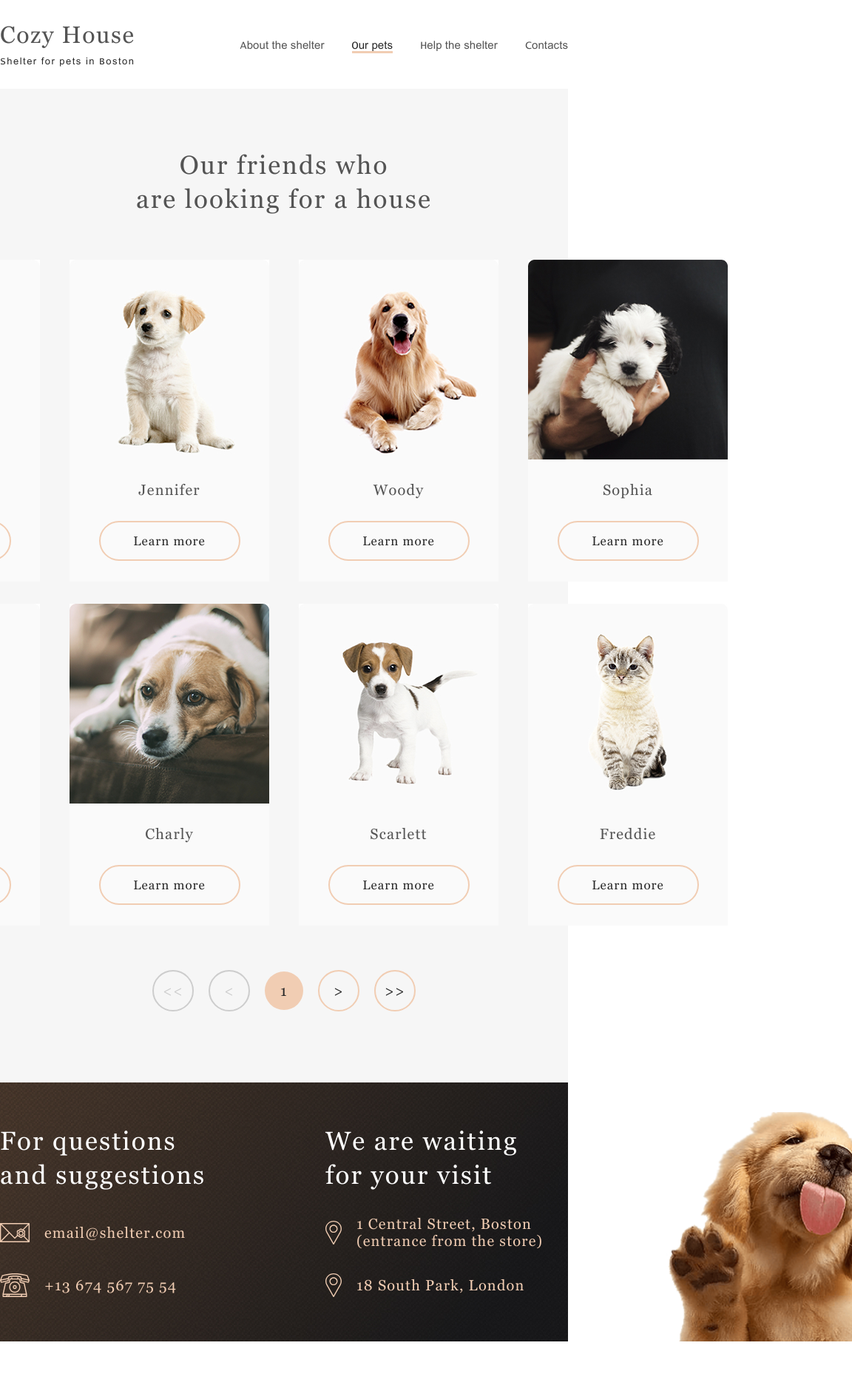
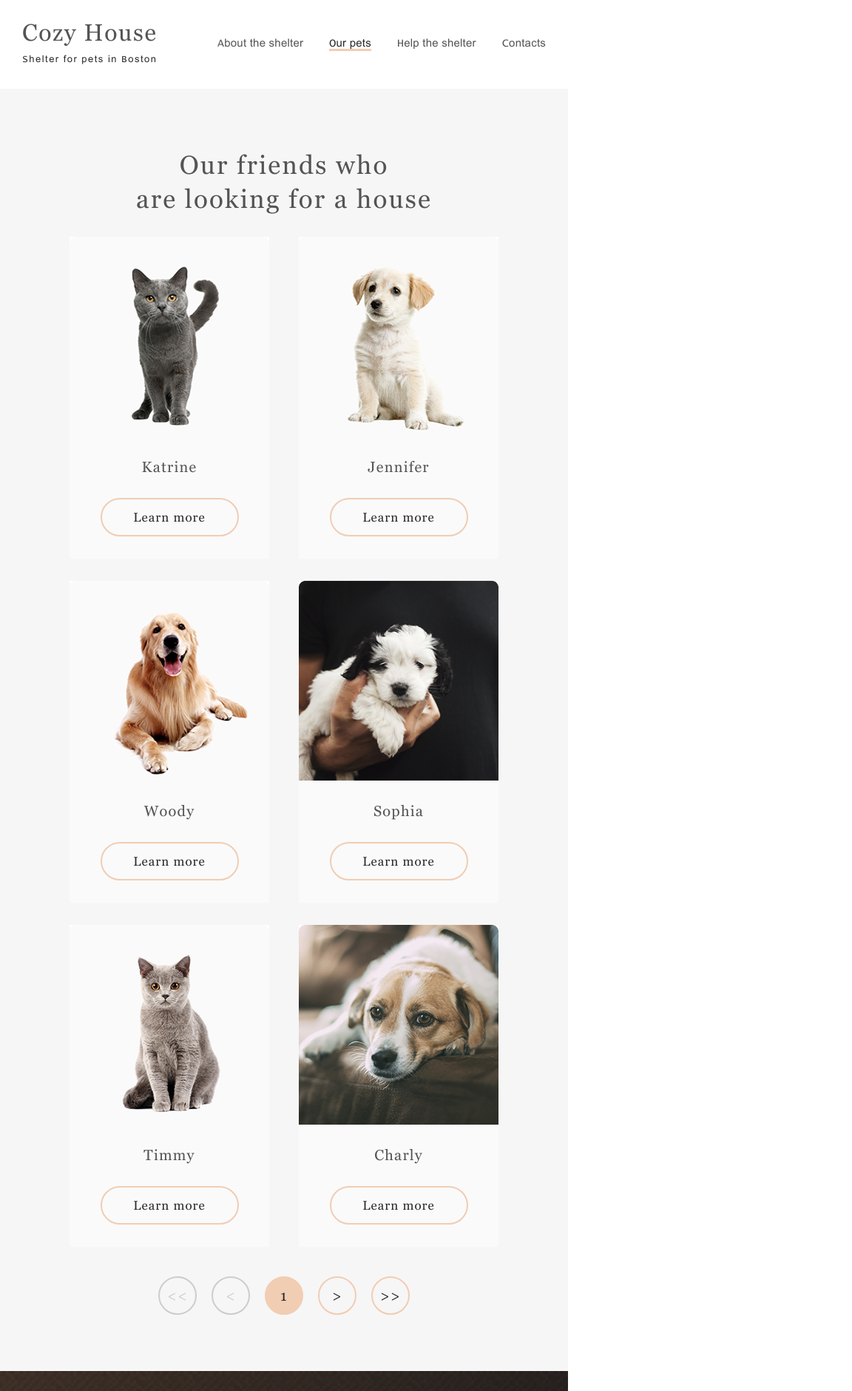
Before and after one commit to Elen7371/shelter, a plain HTML site: page shelter/pages/pets/index.html in a window 768 px wide. Shown: the top 1880 px of the page at 74% size, 1152 px wide, since content can reach past the window. Before the commit the page ends 1813 px from the top, so only its background shows below. Drawn offline with Linux system fonts and the light colour scheme.

Commit message:
feat: add adaptive -768 for our-pets page

```diff
--- a/shelter/pages/main/style.css
+++ b/shelter/pages/main/style.css
@@ -110,20 +110,6 @@ h3,
 .wrapper {
   max-width: 1200px;
   margin: 0 auto;
-}
-
-@media (max-width: 768px) {
-  .wrapper {
-    max-width: 708px;
-    margin: 0 auto;
-  }
-}
-
-@media (max-width: 320px) {
-  .wrapper {
-    max-width: 280px;
-    margin: 0 auto;
-  }
 }
 
 .btn {
@@ -311,7 +297,7 @@ h3,
     width: 505px;
   }
 
-  /* section HEADER-768 */
+  /* section FOOTER-768 */
 
   div.footer-wrapper {
     position: relative;
--- a/shelter/pages/pets/index.html
+++ b/shelter/pages/pets/index.html
@@ -65,6 +65,7 @@
       <!-- секция о питомцах -->
 
       <section class="pets-content" id="our-friends">
+        <h1></h1>
         <div class="pets-content-wrapper">
           <h2 class="title pets-content-title">
             Our friends who <br />are looking for a house
@@ -131,7 +132,7 @@
               <a href="#" class="btn btn-secondary">Learn more</a>
             </div>
 
-            <div class="pet-card">
+            <div class="pet-card hidden">
               <img
                 width="270"
                 src="../../assets/images/pets-scarlet.jpg"
@@ -141,7 +142,7 @@
               <a href="#" class="btn btn-secondary">Learn more</a>
             </div>
 
-            <div class="pet-card">
+            <div class="pet-card hidden">
               <img
                 width="270"
                 src="../../assets/images/pets-freddie.jpg"
--- a/shelter/pages/pets/style.css
+++ b/shelter/pages/pets/style.css
@@ -130,7 +130,7 @@ h3,
   background-color: var(--whiteLightXL);
   background-size: 100%;
   height: 60px;
-  padding: 30px 0;
+  padding: 30px;
 }
 
 .header-logo-title {
@@ -166,9 +166,11 @@ h3,
   padding: 5px 0 0 0;
 }
 
-.header-logo > li {
+.header-logo > li > a {
   display: flex;
   flex-wrap: nowrap;
+  margin: 0;
+  padding: 0;
 }
 
 .header-wrapper {
@@ -176,7 +178,95 @@ h3,
   flex-wrap: nowrap;
   align-items: center;
   justify-content: space-between;
+  margin: 0;
+  height: 60px;
 }
+
+@media screen and (max-width: 1260px) and (min-width: 750px) {
+  /* GENERAL-768 */
+
+  .wrapper {
+    margin: 0 30px;
+  }
+
+  /* section HEADER-768 */
+
+  .header-wrapper {
+    margin: 0;
+  }
+
+  li.header-item {
+    margin-right: 35px;
+  }
+
+  .header-item > a {
+    letter-spacing: 0.015em;
+  }
+
+  li.header-item:last-child {
+    margin-right: 0px;
+  }
+
+  /* section OUR-PETS-768 */
+
+  h2.pets-content-title {
+    padding: 80px 0 28px 0;
+  }
+
+  div.offers-pets-wrapper {
+    display: grid;
+    grid-template-columns: repeat(2, 270px);
+    grid-template-rows: repeat(3, 435px);
+    row-gap: 30px;
+    column-gap: 40px;
+    justify-content: center;
+    align-items: center;
+    margin: 0 auto;
+
+    /* проверить можно ли пользоваться hidden */
+  }
+  .hidden {
+    display: none;
+  }
+
+  /* PAGINATION */
+
+  div.pagination-wrapper {
+    padding: 40px 0 76px 0;
+    display: flex;
+    justify-content: center;
+    align-items: center;
+  }
+
+  /* section FOOTER-768 */
+
+  div.footer-wrapper {
+    position: relative;
+    padding: 30px 0 0 0;
+  }
+
+  div.footer-grid {
+    grid-template-columns: 280px 300px;
+    grid-template-rows: auto auto auto;
+    column-gap: 60px;
+    row-gap: 31px;
+    margin: 0 auto;
+    width: 640px;
+    padding-bottom: 316px;
+  }
+
+  .footer-grid > h2.title {
+    margin: 0;
+  }
+
+  .footer-image {
+    position: absolute;
+    bottom: 0;
+    left: 30%;
+  }
+}
+
+/* finish ADAPTIVE-768 */
 
 .header-list {
   display: flex;
@@ -232,9 +322,6 @@ h3,
   display: grid;
   grid-template-columns: repeat(4, 270px);
   grid-template-rows: repeat(2, 435px);
-  row-gap: 30px;
-  column-gap: 40px;
-  /* max-width: 1200px; */
   justify-content: center;
   align-items: center;
   margin: 0 auto;
@@ -267,8 +354,8 @@ h3,
 }
 
 .btn-round {
-  width: 52px;
-  height: 52px;
+  width: 48px;
+  height: 48px;
   font-family: "Georgia";
   font-style: normal;
   font-size: 20px;
@@ -299,19 +386,23 @@ h3,
   border: 2px solid var(--peachPrimary);
 }
 
+.here {
+  border: 2px solid var(--peachPrimary);
+}
+
 .btn-round > a {
   text-decoration: none;
   color: inherit;
   background-color: inherit;
-  border: none;
+  border: 2px;
   text-align: center;
 }
 
 .btn-secondary {
   display: inline-block;
   align-content: center;
-  width: 187px;
-  height: 50px;
+  width: 183px;
+  height: 48px;
   border-radius: 100px;
   text-decoration: none;
   border: 2px solid var(--peachPrimary);
@@ -319,13 +410,13 @@ h3,
 
 .btn-secondary:hover {
   background-color: var(--peachLight);
-  border: none;
+  border: 2px solid var(--peachLight);
   transition: 1s;
 }
 
 .btn-round:hover {
   background-color: var(--peachLight);
-  border: none;
+  border: 2px solid var(--peachLight);
   transition: 1s;
 }
 
@@ -394,8 +485,6 @@ h3,
   margin: 16px 0 0 0;
 }
 
-/* разобраться почему цвета перебиваются через body */
-
 .data-wrapper {
   display: inline-flex;
   flex-wrap: nowrap;
@@ -421,12 +510,3 @@ h3,
 .adsress-data-2 {
   padding-bottom: 60px;
 }
-
-.data-wrapper {
-  font-family: "Georgia";
-  font-style: normal;
-  font-size: 20px;
-  line-height: 23px;
-  font-weight: 400;
-  letter-spacing: 0.06em;
-}
```
